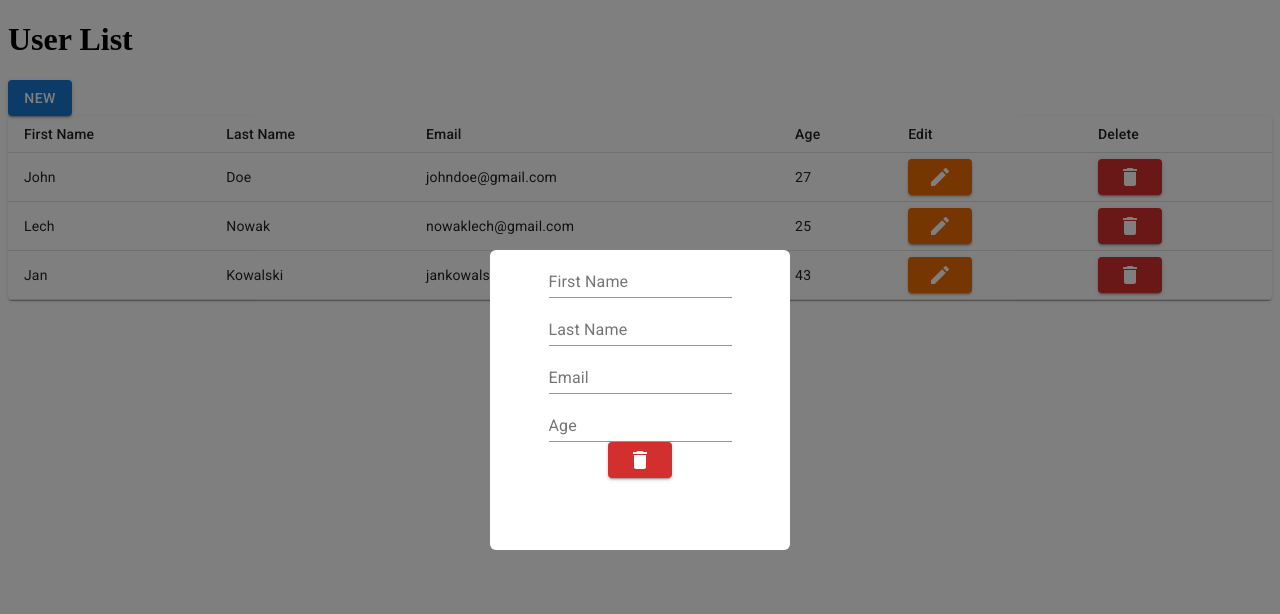
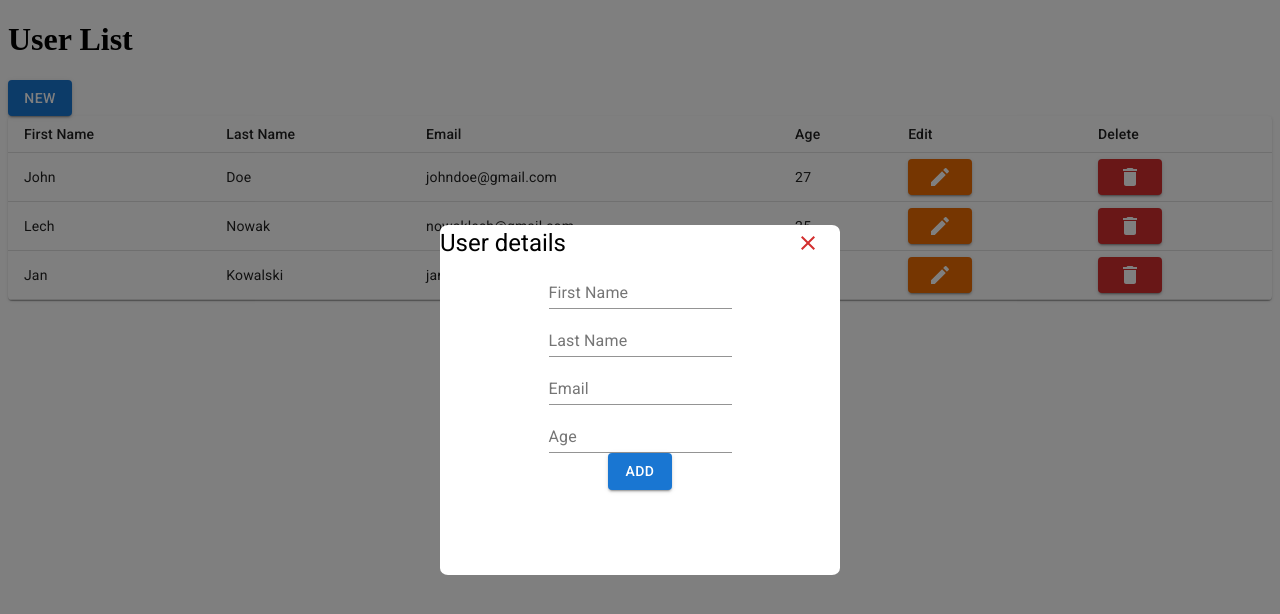
Before and after one commit to Morghot2/Todo---task, a React (Create React App) app: page / in a window 1280 px wide. Both pictures are taken after a click on the button "NEW". Shown: the top 614 px of the page. Built offline with nearby package versions, Linux system fonts and the light colour scheme.

Commit message:
almost done

```diff
--- a/src/components/ActionButton.js
+++ b/src/components/ActionButton.js
@@ -10,6 +10,21 @@ const ActionButton = ({ position, action, userValues }) => {
   const [usersList, setUsersList] = userList;
   const [buttonsType, setButtonsType] = buttonType;
   const [currentsUser, setCurrentsUser] = currentUser;
+
+  let buttonProperties = {text: "", color: ""};
+
+
+
+  if (action === "delete") {
+    buttonProperties.text = <DeleteIcon />
+    buttonProperties.color = "error"
+  } else if (buttonsType === "edit") {
+    buttonProperties.text = "Update"
+    buttonProperties.color = "warning"
+  } else {
+    buttonProperties.text = "Add"
+    buttonProperties.color = "primary"
+  }
 
   const handleUser = () => {
     if (action === "delete") {
@@ -26,12 +41,13 @@ const ActionButton = ({ position, action, userValues }) => {
       setUsersList([...updateUser]);
       handleShow();
     }
+
+
   };
-  const icon = <DeleteIcon></DeleteIcon>;
 
   return (
-    <Button variant="contained" color={"error"} onClick={handleUser}>
-      {icon}
+    <Button variant="contained" color={buttonProperties.color} onClick={handleUser}>
+      {buttonProperties.text}
     </Button>
   );
 };
--- a/src/components/Modal.js
+++ b/src/components/Modal.js
@@ -8,7 +8,8 @@ import CloseIcon from "@mui/icons-material/Close";
 import Grid from "@material-ui/core/Grid";
 import TextField from "@material-ui/core/TextField";
 import Button from "@mui/material/Button";
-import Box from '@mui/material/Box';
+import Box from "@mui/material/Box";
+import Typography from "@mui/material/Typography";
 
 import "../modal.css";
 
@@ -32,17 +33,6 @@ const MyModal = () => {
   };
 
   return (
-    // <div className="form-wrapper">
-    //   <div className="wrapper2">
-    //     <div className="form-header">
-    //       <span>
-    //         <h2>User details</h2>
-    //       </span>
-    //       <Button onClick={handleShow} color="error" size="medium">
-    //         <CloseIcon></CloseIcon>
-    //       </Button>
-    //     </div>
-    //     <div>
     <Modal
       className="modal"
       open={modalShown}
@@ -51,6 +41,20 @@ const MyModal = () => {
       aria-describedby="modal-modal-description"
     >
       <Box className="modal-box">
+        <div
+          style={{
+            display: "flex",
+            alignItems: "center",
+            justifyContent: "space-between"
+          }}
+        >
+          {" "}
+          <Typography variant="h5">User details</Typography>
+          <Button onClick={handleShow} color="error" size="medium">
+            <CloseIcon />
+          </Button>
+        </div>
+
         <form className="user-form">
           <Grid
             container
--- a/src/modal.css
+++ b/src/modal.css
@@ -7,8 +7,8 @@
 
 .modal-box {
 
-    width: 300px;
-    height: 300px;
+    width: 400px;
+    height: 350px;
     background-color: 'primary.dark';
     border-radius: 2%;
     background-color: white;
```
Lines whose indentation alone changed are shown as unchanged.
